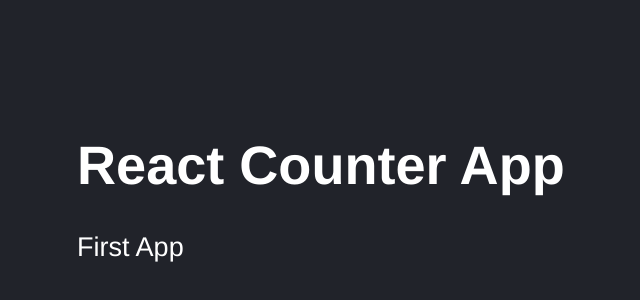
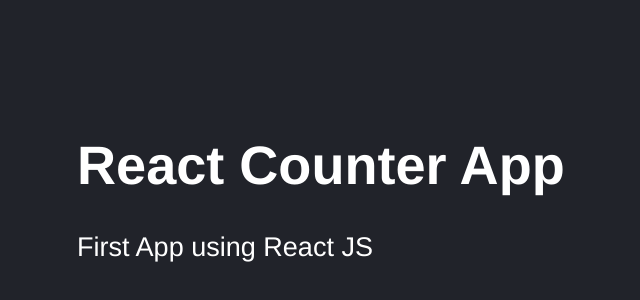
Before and after one commit to Alejoboga20/counter-app, a React (Create React App) app: page / in a window 1280 px wide. Shown: the part 30-330 px from the top of the page, without its empty margins (51-691 px from the left). Built offline with nearby package versions, Linux system fonts and the light colour scheme.

Commit message:
Adding Default Props Value

```diff
--- a/src/components/App.js
+++ b/src/components/App.js
@@ -1,11 +1,11 @@
 import React from 'react';
 import PropTypes from 'prop-types';
 
-const App = ({ title }) => {
+const App = ({ title, subtitle }) => {
   return (
     <>
       <h1>{title}</h1>
-      <p>First App</p>
+      <p>{subtitle}</p>
     </>
   );
 };
@@ -13,4 +13,8 @@
 App.propTypes = {
   title: PropTypes.string.isRequired
 };
+
+App.defaultProps = {
+  subtitle: 'First App using React JS'
+};
 export default App;
```
Also changed, not shown: 1 other file (tests, documents, lock files or other folders).
